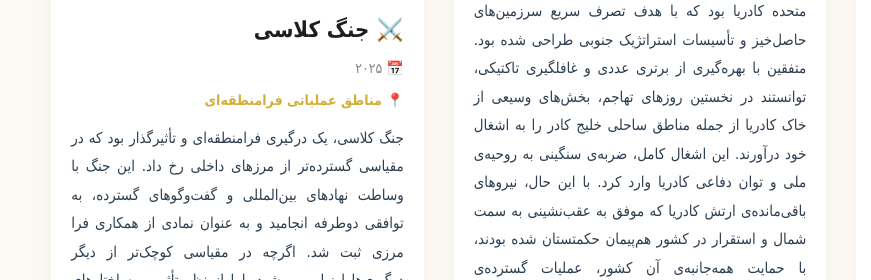
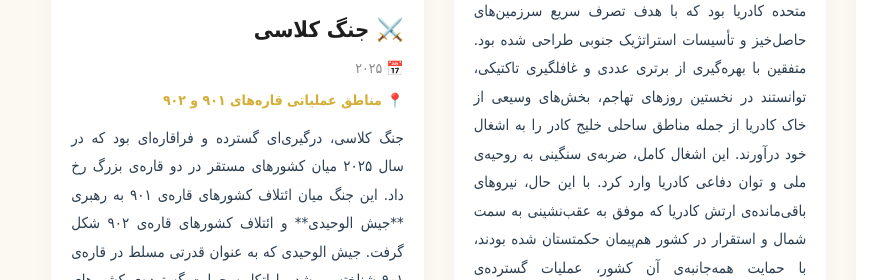
Before and after one commit to USKgov/usk.github.io, a plain HTML site: page index.html in a window 1280 px wide. Shown: the part 1830-2110 px from the top of the page, 0-871 px from the left. Drawn offline with Linux system fonts and the light colour scheme; a web font is replaced by a local one.

Commit message:
Update index.html

```diff
--- a/index.html
+++ b/index.html
@@ -628,16 +628,16 @@
                 </div>
 
 
-                 <!-- ====== جنگ سوم: جنگ کلاسی (فرا منطقه‌ای) ====== -->
+                 <!-- ====== جنگ سوم: جنگ کلاسی ====== -->
 <div class="war-card">
     <img src="https://cdn.imgurl.ir/uploads/q815914_IMG_20260810_204411_038.jpg" alt="عبدالآراد شریف، الشیخ وحیدی، فرد مجهول" />
     <div class="caption">📸 از راست: عبدالآراد شریف، الشیخ وحیدی، فرد مجهول</div>
 
     <h3>⚔️ جنگ کلاسی</h3>
     <div class="date">📅 ۲۰۲۵</div>
-                    <div class="location">📍 مناطق عملیاتی فرامنطقه‌ای</div>
+    <div class="location">📍 مناطق عملیاتی قاره‌های ۹۰۱ و ۹۰۲</div>
     <p>
-                        جنگ کلاسی، یک درگیری فرامنطقه‌ای و تأثیرگذار بود که در مقیاسی گسترده‌تر از مرزهای داخلی رخ داد. این جنگ با وساطت نهادهای بین‌المللی و گفت‌وگوهای گسترده، به توافقی دوطرفه انجامید و به عنوان نمادی از همکاری فرا مرزی ثبت شد. اگرچه در مقیاسی کوچک‌تر از دیگر درگیری‌ها ارزیابی می‌شود، اما از نظر تأثیر بر ساختارهای نظامی و سیاسی منطقه‌ای، بسیار پرمعنا بود و درس‌های ارزشمندی برای دیپلماسی و مدیریت بحران به همراه داشت.
+        جنگ کلاسی، درگیری‌ای گسترده و فراقاره‌ای بود که در سال ۲۰۲۵ میان کشورهای مستقر در دو قاره‌ی بزرگ رخ داد. این جنگ میان ائتلاف کشورهای قاره‌ی ۹۰۱ به رهبری **جیش الوحیدی** و ائتلاف کشورهای قاره‌ی ۹۰۲ شکل گرفت. جیش الوحیدی که به عنوان قدرتی مسلط در قاره‌ی ۹۰۱ شناخته می‌شد، با اتکا به حمایت گسترده‌ی کشورهای هم‌پیمان خود، در برابر ائتلاف قاره‌ی ۹۰۲ که از ساختارهای منظم و فناوری پیشرفته بهره‌مند بود، صف‌آرایی کرد. این جنگ که از اختلافات عمیق بر سر منابع انرژی، مسیرهای تجاری و حوزه‌های نفوذ سرچشمه گرفت، به سرعت به یک بحران جهانی تبدیل شد و توجه تمامی قدرت‌های بین‌المللی را به خود جلب کرد. نبردهای سنگین در مرزهای آبی و خشکی دو قاره رخ داد و هر دو طرف متحمل خسارات جبران‌ناپذیری شدند. در نهایت، با وساطت سازمان‌های بین‌المللی و تلاش‌های دیپلماتیک گسترده، آتش‌بسی برقرار شد و دو طرف بر سر توافقی جامع برای تقسیم منابع و تعیین حوزه‌های نفوذ به اجماع رسیدند. جنگ کلاسی، اگرچه ویرانی‌های زیادی به همراه داشت، اما به عنوان نقطه‌ی عطفی در تاریخ روابط بین‌قاره‌ای ثبت شد و درس‌های ارزشمندی برای آینده‌ی دیپلماسی جهانی به یادگار گذاشت.
     </p>
 </div>
 
```
Lines whose indentation alone changed are shown as unchanged.
